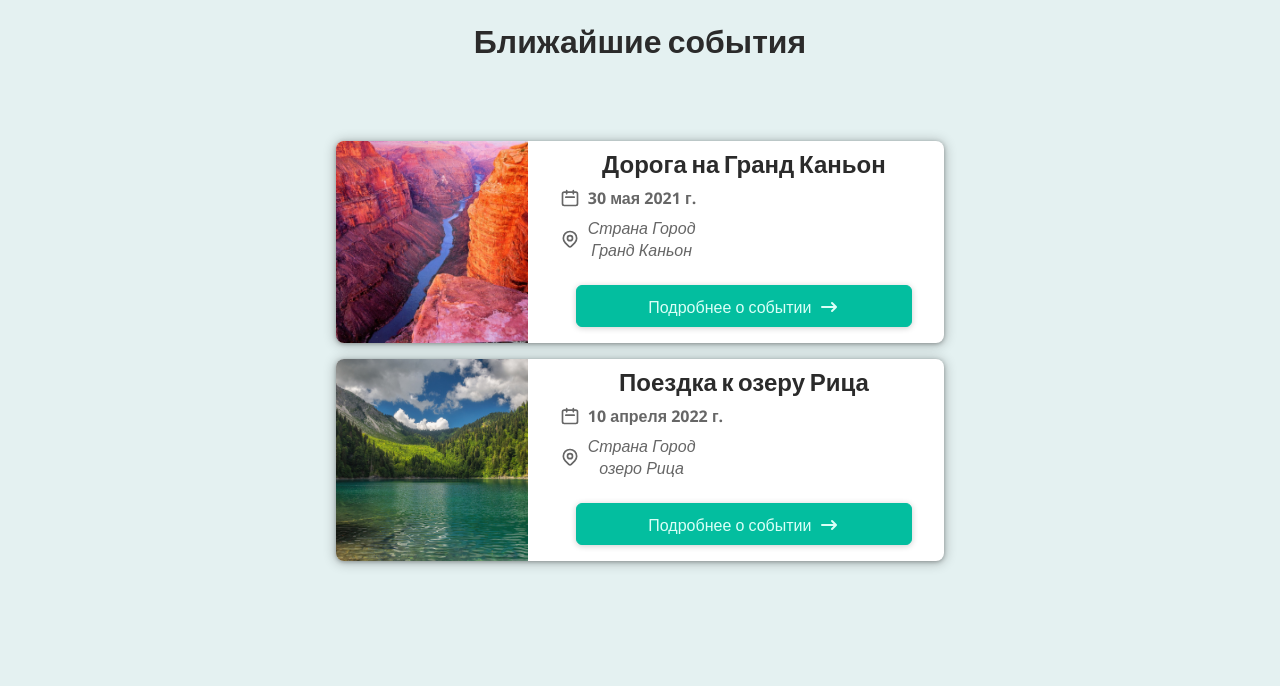
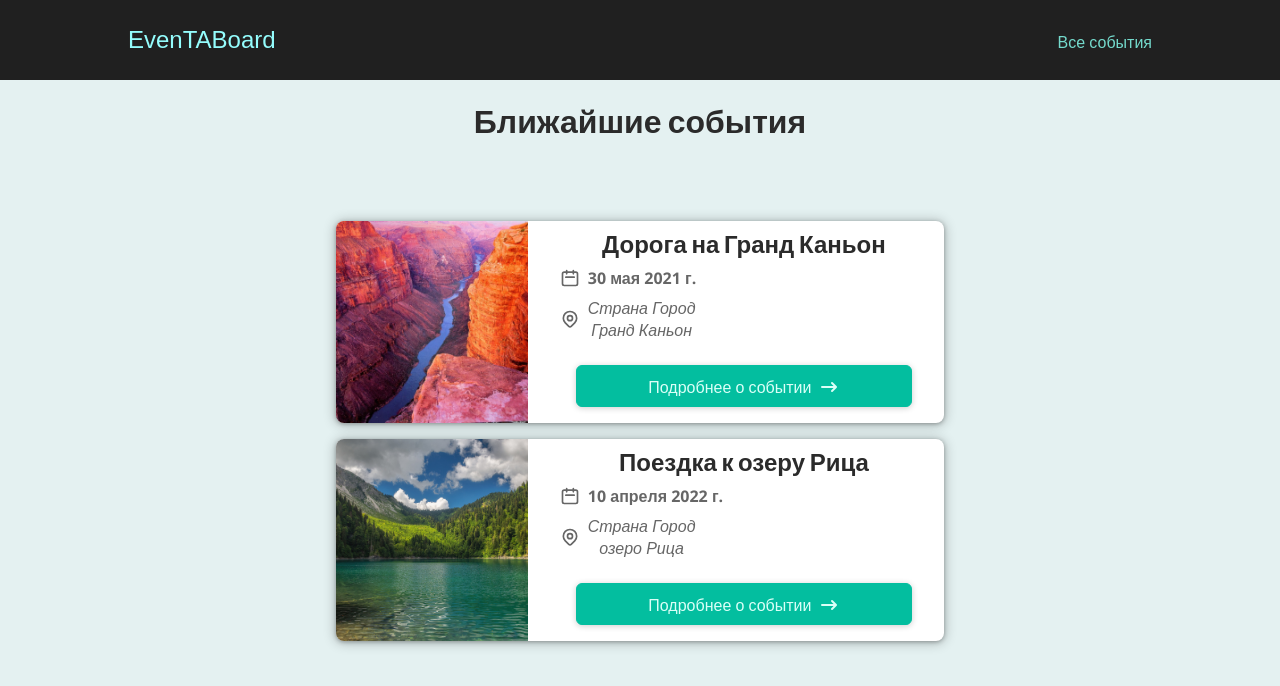
Before and after one commit to Shiragu/events-dashboard, a Next.js app: page / in a window 1280 px wide. Shown: the top 686 px of the page. Built offline with nearby package versions, Linux system fonts and the light colour scheme.

Commit message:
feat: layout & basic header added

```diff
--- /dev/null
+++ b/components/layout/header.js
@@ -0,0 +1,54 @@
+import Link from "next/link";
+import { css } from "@emotion/css";
+
+function Header() {
+  const header = css`
+    width: 100%;
+    display: flex;
+    justify-content: space-between;
+    align-items: baseline;
+    padding: 1rem 10%;
+    height: 5rem;
+    background-color: #202020;
+  `;
+
+  const headerLogo = css`
+    font-size: 1.5rem;
+    color: white;
+    font-family: "Fira", sans-serif;
+    height: 100%;
+    display: flex;
+    justify-content: center;
+    align-items: center;
+    color: #94fdfd;
+    & a {
+      text-decoration: none;
+      color: #94fdfd;
+    }
+  `;
+
+  const headerNavigation = css`
+    & a {
+      text-decoration: none;
+      color: #74dacc;
+      font-size: 1rem;
+    }
+  `;
+
+  return (
+    <header className={header}>
+      <div className={headerLogo}>
+        <Link href="/">EvenTABoard</Link>
+      </div>
+      <nav className={headerNavigation}>
+        <ul>
+          <li>
+            <Link href="/events">Все события</Link>
+          </li>
+        </ul>
+      </nav>
+    </header>
+  );
+}
+
+export default Header;
--- /dev/null
+++ b/components/layout/layout.js
@@ -0,0 +1,12 @@
+import Header from "./header";
+
+function Layout({ children }) {
+  return (
+    <>
+      <Header />
+      <main>{children}</main>
+    </>
+  );
+}
+
+export default Layout;
--- a/pages/_app.js
+++ b/pages/_app.js
@@ -1,7 +1,12 @@
-import '../styles/globals.css'
+import "../styles/globals.css";
+import Layout from "../components/layout/layout";
 
 function MyApp({ Component, pageProps }) {
-  return <Component {...pageProps} />
+  return (
+    <Layout>
+      <Component {...pageProps} />
+    </Layout>
+  );
 }
 
-export default MyApp
+export default MyApp;
```
